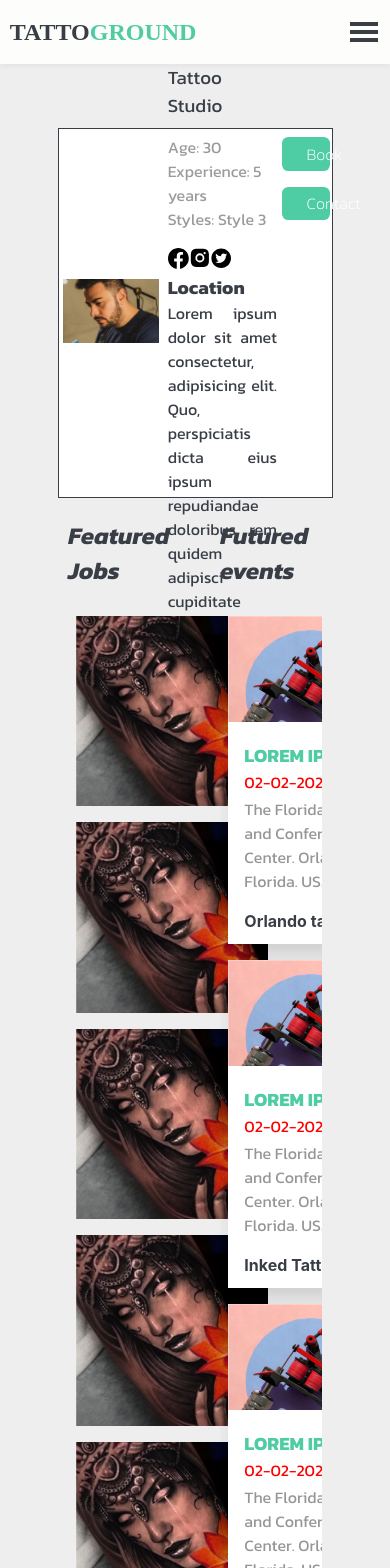
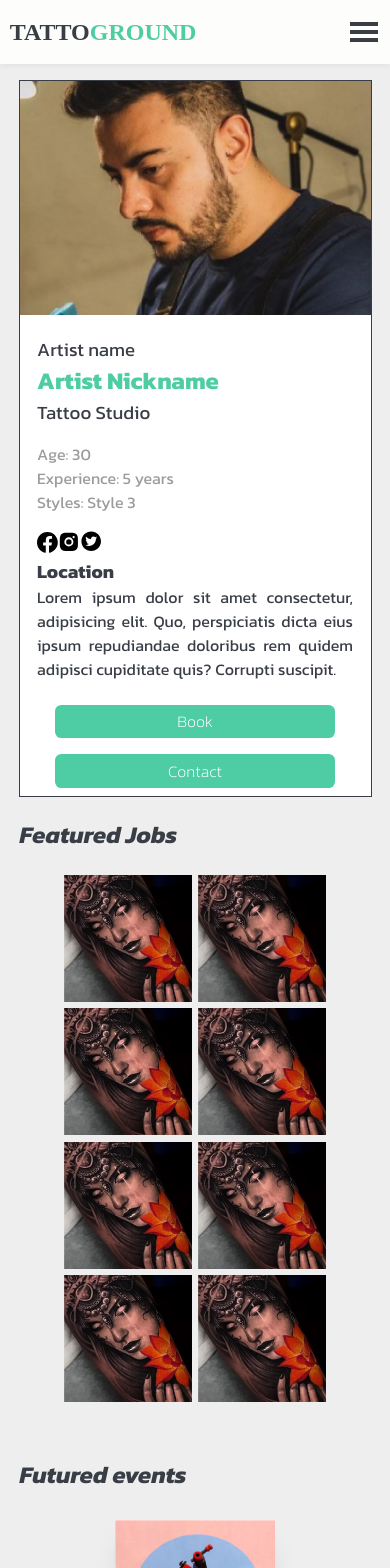
Before and after one commit to AnzickMedia/tattoo-ground, a React (Create React App) app: page /artists in a window 390 px wide. Shown: the top 1568 px of the page. Built offline with nearby package versions, Linux system fonts and the light colour scheme; a web font is replaced by a local one.

Commit message:
responsive de la pantalla de artistas

```diff
--- a/src/components/ArtistCard/ArtistCard.scss
+++ b/src/components/ArtistCard/ArtistCard.scss
@@ -9,8 +9,18 @@
   align-items: center;
   justify-content: space-around;
   height: 23rem;
+
+  @include mobile {
+    width: 90%;
+    flex-direction: column;
+    height: auto;
+  }
   .o-img-artist-container {
     width: 35%;
+
+    @include mobile {
+      width: 100%;
+    }
 
     img {
       width: 100%;
@@ -20,6 +30,9 @@
 
   .o-text-and-buttons {
     width: 40%;
+    @include mobile {
+      width: 90%;
+    }
 
     .o-artist-title {
 
@@ -68,6 +81,9 @@
     justify-content: flex-start;
     width: 15%;
     height: 100%;
+    @include mobile {
+      width: 80%;
+    }
 
     button{
         width: 100%;
--- a/src/components/Artists/Artists.scss
+++ b/src/components/Artists/Artists.scss
@@ -10,6 +10,12 @@
     justify-content: center;
     background-color: #eee;
     flex-direction: column;
+    @include mobile {
+
+
+    padding: 1rem 0;
+
+    }
 
 
 
@@ -22,6 +28,12 @@
         border-bottom: 1px solid #393e46;
         padding: 0 2.5%;
 
+        @include mobile {
+            width: 90%;
+            padding: 0 0;
+            flex-direction: column;
+        }
+
 
         .o-jobs{
             display: flex;
@@ -29,6 +41,11 @@
             justify-content:center;
             width: 60%;
             flex-direction: column;
+
+            @include mobile {
+                width: 100%;
+
+            }
 
             margin-bottom: 2rem;
             h2{
@@ -41,9 +58,18 @@
                 flex-direction: row;
                 flex-wrap: wrap;
                 width: 100%;
+                @include mobile {
+                    width: 100%;
+                    justify-content: center;
+                    align-items: center;
+
+                }
                 img{
                     width: 12rem;
-                    margin: 0.5rem 0.5rem;
+                    margin: 0.2rem 0.2rem;
+                    @include mobile {
+                        width: 8rem;
+                    }
                 }
             }
 
@@ -56,6 +82,10 @@
             width: 40%;
             flex-direction: column;
             /* height: 52rem;*/
+            @include mobile {
+                width: 100%;
+
+            }
             h2{
                 color: $mainGray;
                 font-family: $kanit;
@@ -68,9 +98,17 @@
                 flex-direction: column;
                 align-items: flex-start;
                 width: 100%;
+                overflow-y: scroll;
+                @include mobile {
+                    overflow: auto;
+                    flex-direction: row;
+                    flex-wrap: wrap;
+                    justify-content: center;
+                    align-items: center;
 
 
-                overflow-y: scroll;
+
+                }
 
 
             }
--- a/src/components/Review/Review.scss
+++ b/src/components/Review/Review.scss
@@ -3,6 +3,11 @@
     width: 65%;
     display: flex;
     align-items: center;
+    @include mobile{
+     width: 100%;
+     align-items: center;
+     justify-content: center;
+    }
     .o-review-card{
         width: 60%;
         border: 1px solid rgb(126, 126, 126);
@@ -12,6 +17,10 @@
         justify-content: space-around;
         flex-direction: row;
         padding: 0.5rem 0;
+        @include mobile{
+            width: 90%;
+            flex-direction: column;
+        }
 
         .o-img-review{
 
@@ -21,6 +30,10 @@
             align-items: center;
             justify-content: center;
             overflow: hidden;
+            @include mobile{
+                width: 50%;
+
+            }
 
             img{
                 width: 100%;
@@ -31,6 +44,14 @@
 
     .o-right-container{
         width: 65%;
+        @include mobile{
+            width: 95%;
+            display: flex;
+            align-items: center;
+            justify-content: center;
+            flex-direction: column;
+
+        }
         h2{
             font-family: $kanit;
             color: $mainGray;
```
